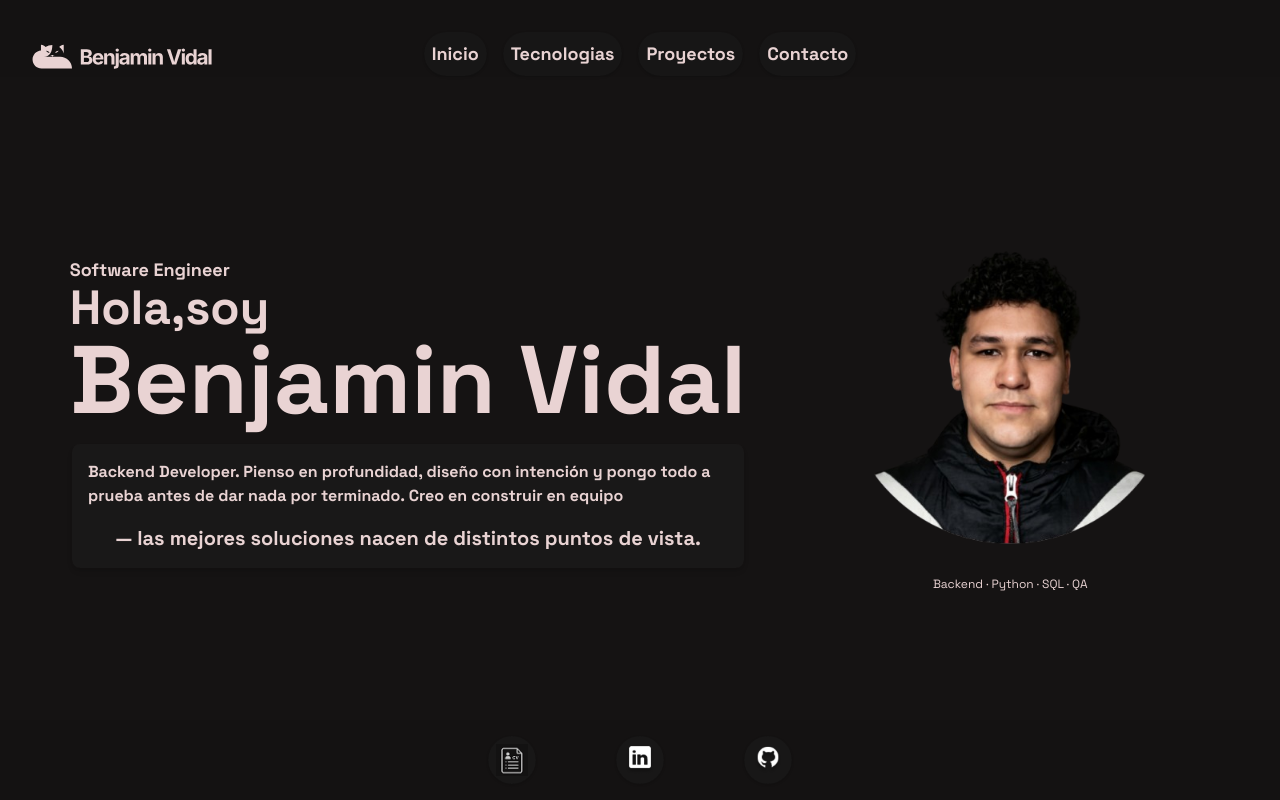
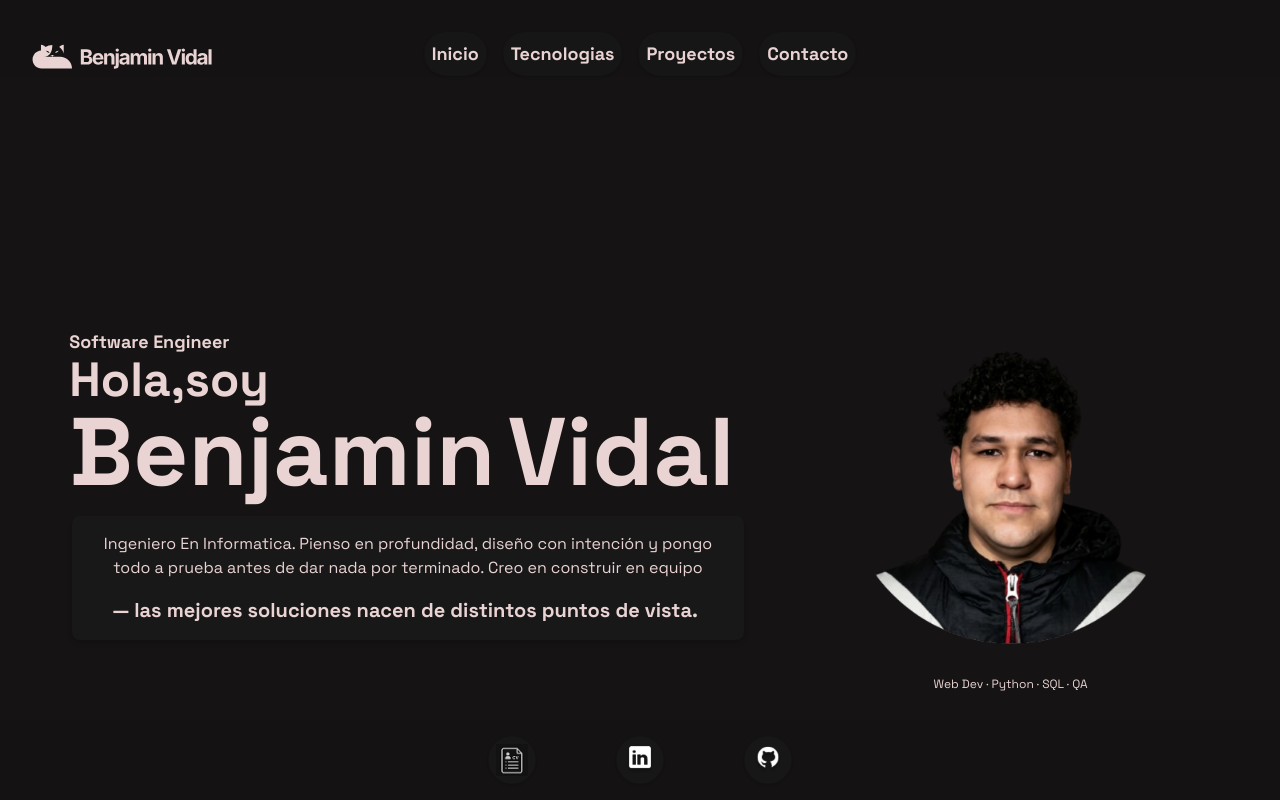
Before and after one commit to benjavidala/portafolio, a Next.js app: page / in a window 1280 px wide. Shown: the top 800 px of the page. Built offline with nearby package versions, Linux system fonts and the light colour scheme.

Commit message:
Fix: Animacion de main Nueva

```diff
--- a/app/components/animations.tsx
+++ b/app/components/animations.tsx
@@ -3,16 +3,91 @@
 
 import { motion, type HTMLMotionProps } from "motion/react";
 
-export function FadeIn({ children, ...props }: HTMLMotionProps<"div">) {
+
+const container: Variants = {
+  hidden: {},
+  visible: {
+    transition: { staggerChildren: 0.25, delayChildren: 0.2 },
+  },
+};
+
+const item: Variants = {
+  hidden: { opacity: 0, y: 20, filter: "blur(10px)" },
+  visible: {
+    opacity: 1,
+    y: 0,
+    filter: "blur(0px)",
+    transition: { duration: 1, ease: "easeOut" },
+  },
+};
+
+type NameProps = Omit<HTMLMotionProps<"h1">, "children"> & {
+  words: string[];
+};
+
+export function RollAnimation({ children, ...props }: HTMLMotionProps<"span">) {
   return (
-    <motion.div
-      initial={{ opacity: 0, y: 40 }}
-      animate={{ opacity: 1, y: 0 }}
-      transition={{ duration: 0.6, ease: "easeOut" }}
-      viewport={{once: true}}
+    <motion.span
+      initial={{ opacity: 0, y: 20 }}
+      whileInView={{ opacity: 1, y: 0 }}
+      viewport={{ once: true }}
+      transition={{ duration: 0.5, delay: 1.2 }}
+
+
       {...props}
     >
       {children}
-    </motion.div>
+    </motion.span>
   );
 }
+
+
+export function HiAnimation({ children, ...props }: HTMLMotionProps<"span">) {
+  return (
+    <motion.span
+
+      initial={{ opacity: 0, x: -40 }}
+      whileInView={{ opacity: 1, x: 0 }}
+      viewport={{ once: true }}
+      transition={{ duration: 0.6, delay: 0.1, ease: "easeOut" }}
+
+      {...props}
+    >
+      {children}
+    </motion.span>
+  );
+}
+
+export function NameAnimation({ words, ...props }: NameProps) {
+  return (
+    <motion.h1
+      variants={container}
+      initial="hidden"
+      whileInView="visible"
+      viewport={{ once: true }}
+      {...props}
+    >
+      {words.map((word, i) => (
+        <motion.span key={i} variants={item} className="inline-block mr-3">
+          {word}
+        </motion.span>
+      ))}
+    </motion.h1>
+  );
+}
+
+export function RollAnimationImage({ children, ...props }: HTMLMotionProps<"span">) {
+  return (
+    <motion.span
+      initial={{ opacity: 0, y: 20 }}
+      whileInView={{ opacity: 1, y: 0 }}
+      viewport={{ once: true }}
+      transition={{ duration: 0.5, delay: 1.2 }}
+
+
+      {...props}
+    >
+      {children}
+    </motion.span>
+  );
+}
--- a/app/page.tsx
+++ b/app/page.tsx
@@ -2,32 +2,41 @@
 import { Tecnologias } from "./components/tech-icon";
 import ContactMe from "./components/contactme";
 import ProjectViewer from "./components/proyectcview";
-import {FadeIn} from "./components/animations";
+import {HiAnimation, RollAnimation , NameAnimation , RollAnimationImage} from "./components/animations";
 
 export default function Home() {
   return (
     <>
       {/*Hero Presentation*/}
-      <div id="Inicio" className="min-h-[calc(100vh-2rem)] flex flex-col lg:flex-row justify-center items-center lg:gap-16 max-w-7xl mx-auto px-4 sm:px-8 lg:px-8">
+
+      <div id="Inicio" className="min-h-[calc(125dvh-2rem)] pt-24 sm:pt-28 lg:pt-0 flex flex-col lg:flex-row justify-center items-center lg:gap-16 max-w-7xl mx-auto px-4 sm:px-8 lg:px-8">
 
         {/* Columna izquierda: Hero + About agrupados */}
         <div  className="flex flex-col  items-center ">
-          <section className="flex flex-col justify-center mt-14">
-            <span className="flex items-center text-sm sm:justify-center lg:justify-start sm:text-lg lg:text-lg font-bold">Software Engineer</span>
-            <span className="flex text-2xl sm:text-4xl sm:justify-center lg:justify-start lg:text-5xl font-bold">Hola,soy</span>
-            <h1 className="flex text-4xl sm:text-6xl lg:text-8xl font-black">Benjamin Vidal</h1>
+          <section className="flex flex-col justify-center ">
+
+            <RollAnimation className="flex items-center text-sm sm:justify-center lg:justify-start sm:text-lg lg:text-lg font-bold">
+            Software Engineer
+            </RollAnimation>
+            <HiAnimation className="flex text-2xl sm:text-4xl sm:justify-center lg:justify-start lg:text-5xl font-bold">
+            Hola,soy
+            </HiAnimation>
+
+            <NameAnimation words={["Benjamin", "Vidal"]} className="flex text-4xl sm:text-6xl lg:text-8xl font-black" />
+
+
           </section>
 
           <section className="justify-center  p-4 rounded-lg bg-border/12 shadow-md max-w-2xl mt-4 px-4 ">
-            <FadeIn>
-            <p className="font-bold">
-              Backend Developer. Pienso en profundidad,
+
+            <p className="text-center">
+              Ingeniero En Informatica. Pienso en profundidad,
               diseño con intención y pongo todo a prueba antes de dar nada por terminado. Creo en construir en
               equipo
             </p>
-            </FadeIn>
+
             <p className="mt-4">
-              <span className=" flex text-xs justify-center sm:text-lg lg:text-xl font-black">
+              <span className=" flex text-xs text-center px-6 sm:text-lg lg:text-xl font-black">
                 — las mejores soluciones nacen de distintos puntos de vista.
               </span>
             </p>
@@ -41,9 +50,10 @@
           <Image className="object-contain" src="/photos/foto pagina.png" loading="eager" alt="foto perfil" width={400} height={400}  />
 
           <p>
-            <span className= "flex text-xs justify-center items-center">
-              Backend · Python · SQL · QA
-            </span>
+            <RollAnimationImage className= "flex text-xs justify-center items-center">
+
+              Web Dev · Python · SQL · QA
+            </RollAnimationImage>
           </p>
         </section>
 
```
Also changed, not shown: app/components/tech-icon.tsx (+10 -6 lines).
